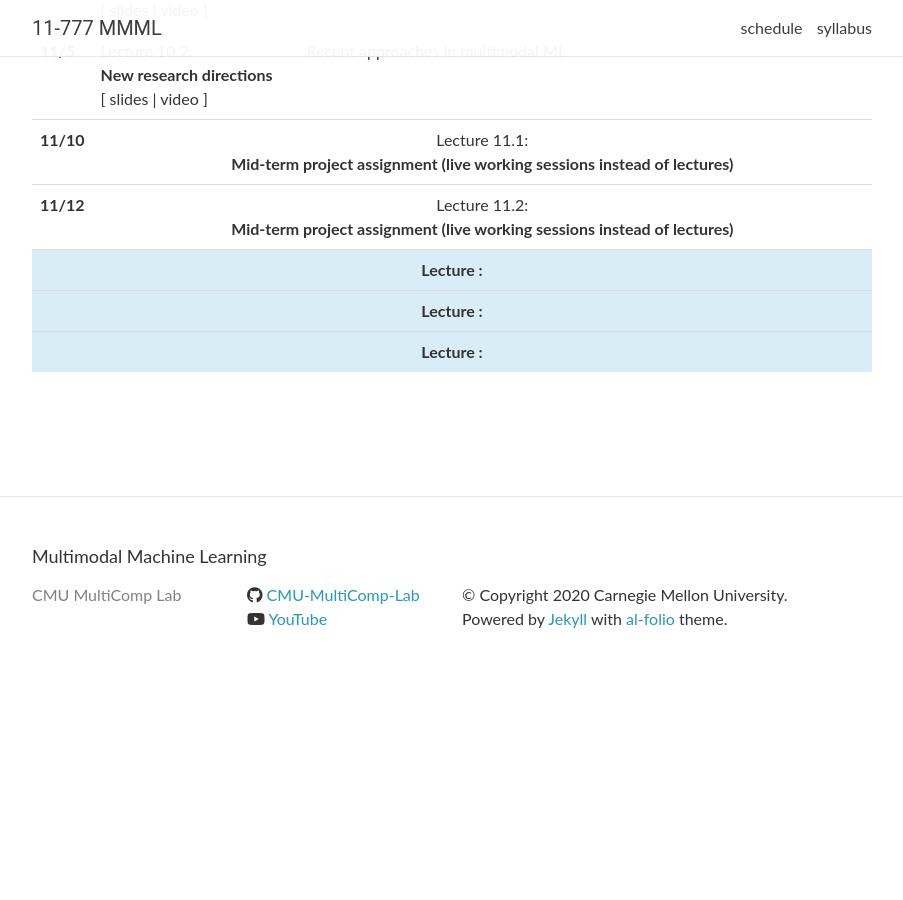
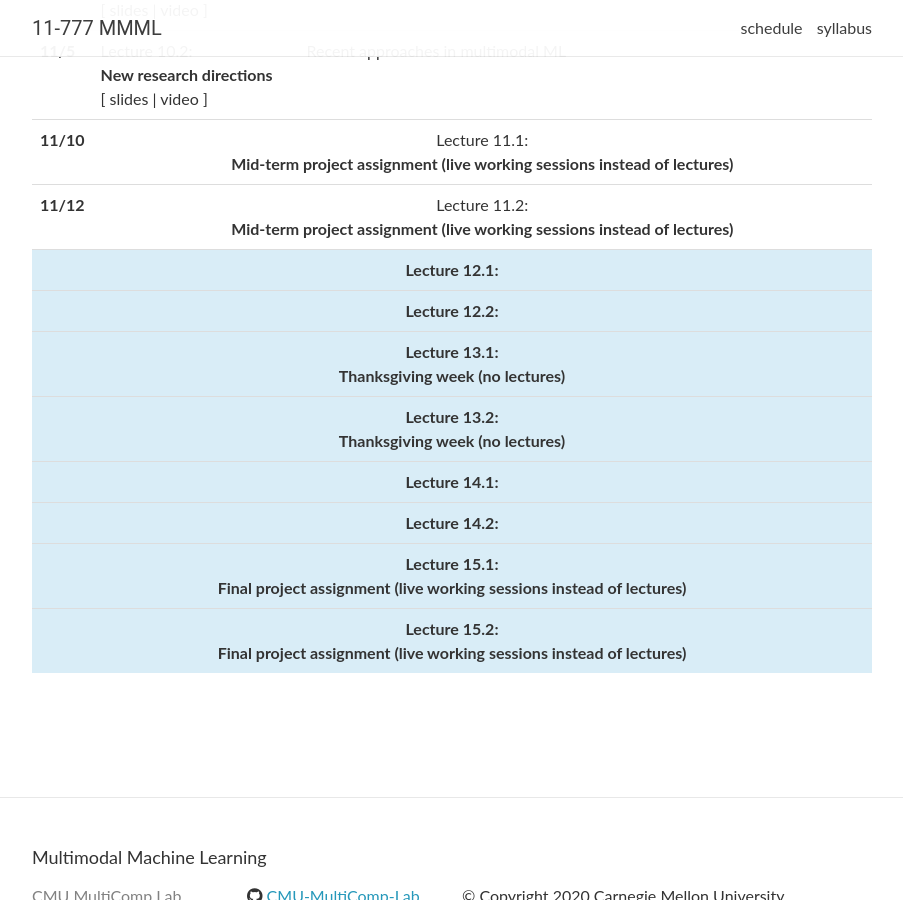
Before and after one commit to CMU-MultiComp-Lab/mmml-course, a Jekyll site: the page built from _pages/schedule.md, in a window 1280 px wide and 900 px high, scrolled down 2090 px. Shown: the whole window, without its empty margins (188-1091 px from the left). Built offline with Jekyll 4.4.1, drawn with Linux system fonts in a browser that asks for light colours; nearby versions of some CDN libraries; comment, search, counter and statistics services are not loaded; before the commit the page ends 2782 px from its top, so only the background shows below that.

Commit message:
Update lectures.yml

```diff
--- a/_data/lectures.yml
+++ b/_data/lectures.yml
@@ -257,7 +257,7 @@
 
 - date:
   title: >
-    Lecture : <br/>
+    Lecture 12.1: <br/>
     <strong> </strong>
   slides:
   video:
@@ -268,7 +268,7 @@
 
 - date:
   title: >
-    Lecture : <br/>
+    Lecture 12.2: <br/>
     <strong> </strong>
   slides:
   video:
@@ -279,7 +279,29 @@
 
 - date:
   title: >
-    Lecture : <br/>
+    Lecture 13.1: <br/>
+    <strong>Thanksgiving week (no lectures)</strong>
+  slides:
+  video:
+  topics:
+    -
+  readings:
+  logistics:
+
+- date:
+  title: >
+    Lecture 13.2: <br/>
+    <strong>Thanksgiving week (no lectures)</strong>
+  slides:
+  video:
+  topics:
+    -
+  readings:
+  logistics:
+
+- date:
+  title: >
+    Lecture 14.1: <br/>
     <strong> </strong>
   slides:
   video:
@@ -287,3 +309,36 @@
     -
   readings:
   logistics:
+
+- date:
+  title: >
+    Lecture 14.2: <br/>
+    <strong> </strong>
+  slides:
+  video:
+  topics:
+    -
+  readings:
+  logistics:
+
+- date:
+  title: >
+    Lecture 15.1: <br/>
+    <strong>Final project assignment (live working sessions instead of lectures)</strong>
+  slides:
+  video:
+  topics:
+    -
+  readings:
+  logistics:
+
+- date:
+  title: >
+    Lecture 15.2: <br/>
+    <strong>Final project assignment (live working sessions instead of lectures)</strong>
+  slides:
+  video:
+  topics:
+    -
+  readings:
+  logistics:
```
